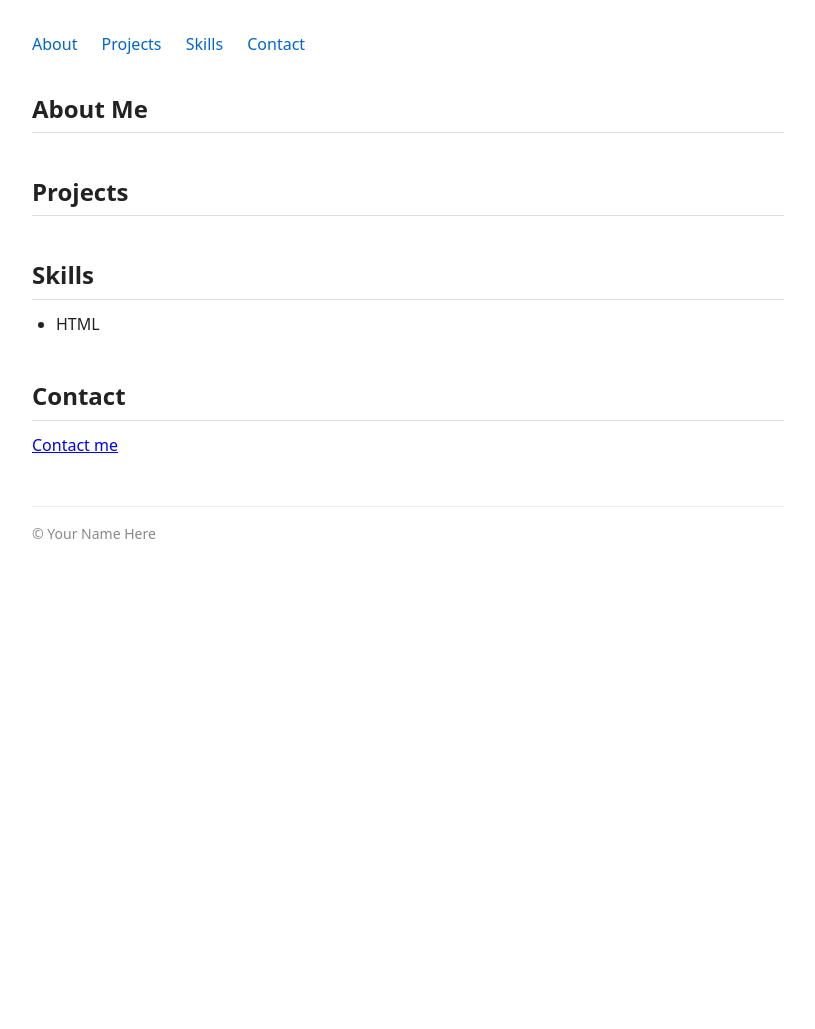
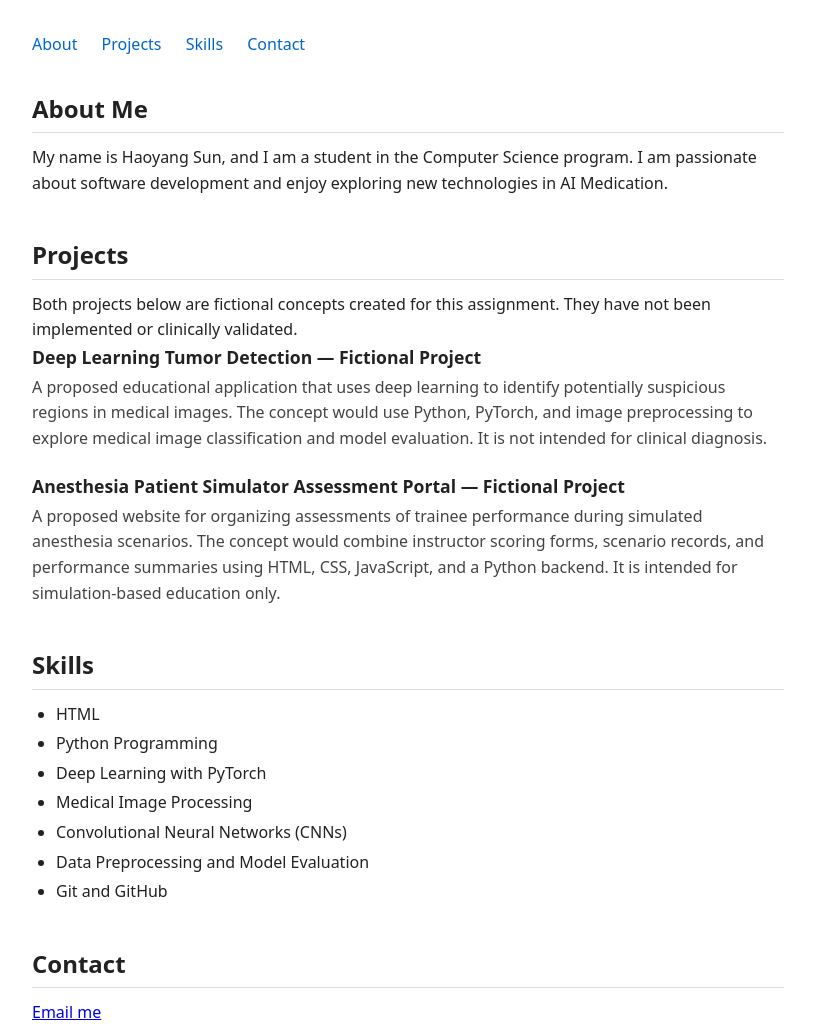
Before and after one commit to RaynSun0104/assignment3, a plain HTML site: page index.html in a window 1280 px wide. Shown: the top 1029 px of the page, without its empty margins (232-1047 px from the left). Before the commit the page ends 800 px from the top, so only its background shows below. Drawn offline with Linux system fonts and the light colour scheme.

Commit message:
Add portfolio and deployment pipeline

```diff
--- a/index.html
+++ b/index.html
@@ -4,7 +4,7 @@
 <head>
   <meta charset="UTF-8">
   <meta name="viewport" content="width=device-width, initial-scale=1.0">
-  <title>Your Name Here</title>
+  <title>Haoyang Sun</title>
   <link rel="stylesheet" href="style.css">
 </head>
 
@@ -25,6 +25,7 @@
       <h2>About Me</h2>
       <!-- TODO: Replace with 2-3 sentences about yourself -->
       <!-- e.g., include your name, your program/year, and what you are interested in -->
+      <p>My name is Haoyang Sun, and I am a student in the Computer Science program. I am passionate about software development and enjoy exploring new technologies in AI Medication.</p>
     </section>
 
     <section id="projects">
@@ -38,6 +39,32 @@
       -->
 
       <!-- TODO: Add at least 2 project entries using the structure above -->
+      <p>
+    Both projects below are fictional concepts created for this assignment.
+    They have not been implemented or clinically validated.
+  </p>
+
+  <div class="project">
+    <h3>Deep Learning Tumor Detection — Fictional Project</h3>
+    <p>
+      A proposed educational application that uses deep learning to
+      identify potentially suspicious regions in medical images.
+      The concept would use Python, PyTorch, and image preprocessing
+      to explore medical image classification and model evaluation.
+      It is not intended for clinical diagnosis.
+    </p>
+  </div>
+
+  <div class="project">
+    <h3>Anesthesia Patient Simulator Assessment Portal — Fictional Project</h3>
+    <p>
+      A proposed website for organizing assessments of trainee performance
+      during simulated anesthesia scenarios. The concept would combine
+      instructor scoring forms, scenario records, and performance summaries
+      using HTML, CSS, JavaScript, and a Python backend.
+      It is intended for simulation-based education only.
+    </p>
+  </div>
     </section>
 
     <section id="skills">
@@ -45,6 +72,12 @@
       <ul>
         <!-- Example skill - TODO: replace -->
         <li>HTML</li>
+        <li>Python Programming</li>
+        <li>Deep Learning with PyTorch</li>
+        <li>Medical Image Processing</li>
+        <li>Convolutional Neural Networks (CNNs)</li>
+        <li>Data Preprocessing and Model Evaluation</li>
+        <li>Git and GitHub</li>
 
         <!-- TODO: Add a second skill here -->
         <!-- TODO: Add a third skill here -->
@@ -56,13 +89,13 @@
       <h2>Contact</h2>
       <!-- TODO: Replace href="#" with a real link (e.g., mailto:you@example.com or your LinkedIn URL) -->
       <!-- TODO: Replace the link text with something descriptive, e.g. "Email me" or "LinkedIn" -->
-      <p><a href="#">Contact me</a></p>
+      <p><a href="mailto:Has666@pitt.edu">Email me</a></p>
     </section>
 
   </main>
 
   <footer>
-    <p>&copy; Your Name Here</p>
+    <p>&copy; Haoyang Sun</p>
   </footer>
 
 </body>
```
Also changed, not shown: 1 other file.
